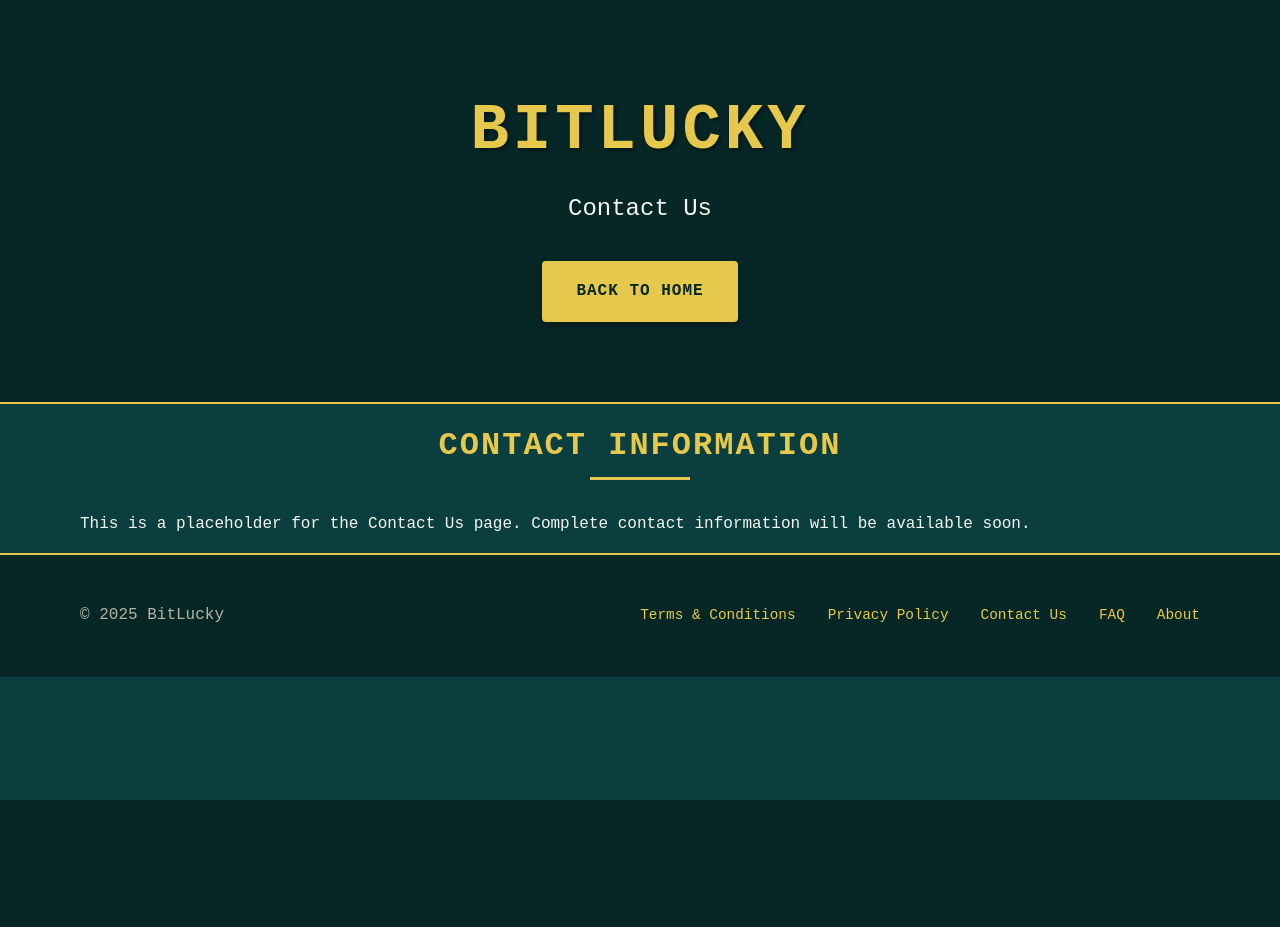
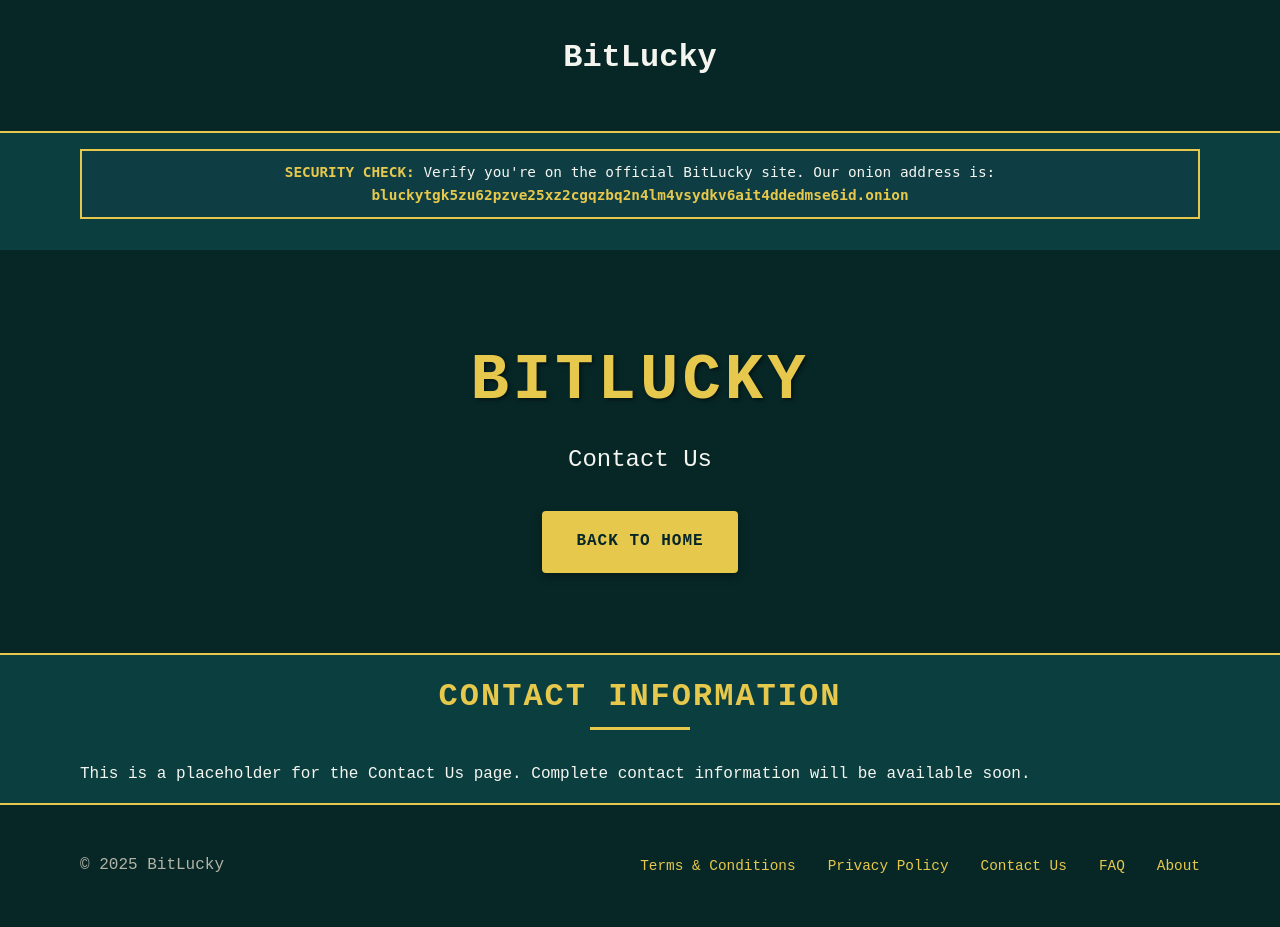
Before and after one commit to ifilmahd/nolad, a Flask app: page /contact in a window 1280 px wide. Before the commit the page ends 800 px from the top, so only its background shows below. Run offline with Flask 3, Linux system fonts and the light colour scheme.

Commit message:
Add onion address verification banner to all pages for improved security.
Replit-Commit-Author: Agent
Replit-Commit-Session-Id: fbac3dab-fa00-4edd-9481-71b2d3dea151
Replit-Commit-Screenshot-Url: https://storage.googleapis.com/screenshot-production-us-central1/dc6b95d1-2ab9-4921-be80-ff4458fd6ce2/fb2efc49-4070-4b9e-8511-3a472753944e.jpg

```diff
--- a/static/css/styles.css
+++ b/static/css/styles.css
@@ -376,3 +376,28 @@ a:hover {
         align-items: center;
     }
 }
+
+/* Onion verification notification */
+.onion-verify {
+    background-color: #0E3D44;
+    border: 2px solid var(--color-accent);
+    color: var(--color-text);
+    padding: 10px 15px;
+    text-align: center;
+    font-family: monospace;
+    font-size: 0.9rem;
+    margin-bottom: 15px;
+}
+
+.onion-verify strong {
+    color: var(--color-accent);
+    font-weight: bold;
+}
+
+/* Logo header styling */
+.logo-header {
+    padding: var(--spacing-md) 0;
+    background-color: var(--color-dark);
+    border-bottom: var(--border-style);
+    text-align: center;
+}
--- a/templates/contact.html
+++ b/templates/contact.html
@@ -7,6 +7,22 @@
     <link rel="stylesheet" href="{{ url_for('static', filename='css/styles.css') }}">
 </head>
 <body>
+    <!-- Logo -->
+    <div class="logo-header">
+        <div class="container">
+            <div class="logo">
+                <h1>BitLucky</h1>
+            </div>
+        </div>
+    </div>
+
+    <!-- Onion Verification -->
+    <div class="container">
+        <div class="onion-verify">
+            <strong>SECURITY CHECK:</strong> Verify you're on the official BitLucky site. Our onion address is: <strong>bluckytgk5zu62pzve25xz2cgqzbq2n4lm4vsydkv6ait4ddedmse6id.onion</strong>
+        </div>
+    </div>
+
     <!-- Hero Section -->
     <header class="hero">
         <div class="container">
```
Also changed, not shown: templates/about.html (+7 -0 lines), templates/faq.html (+7 -0 lines), templates/index.html (+7 -0 lines), templates/package_detail.html (+7 -0 lines), templates/packages.html (+7 -0 lines).
